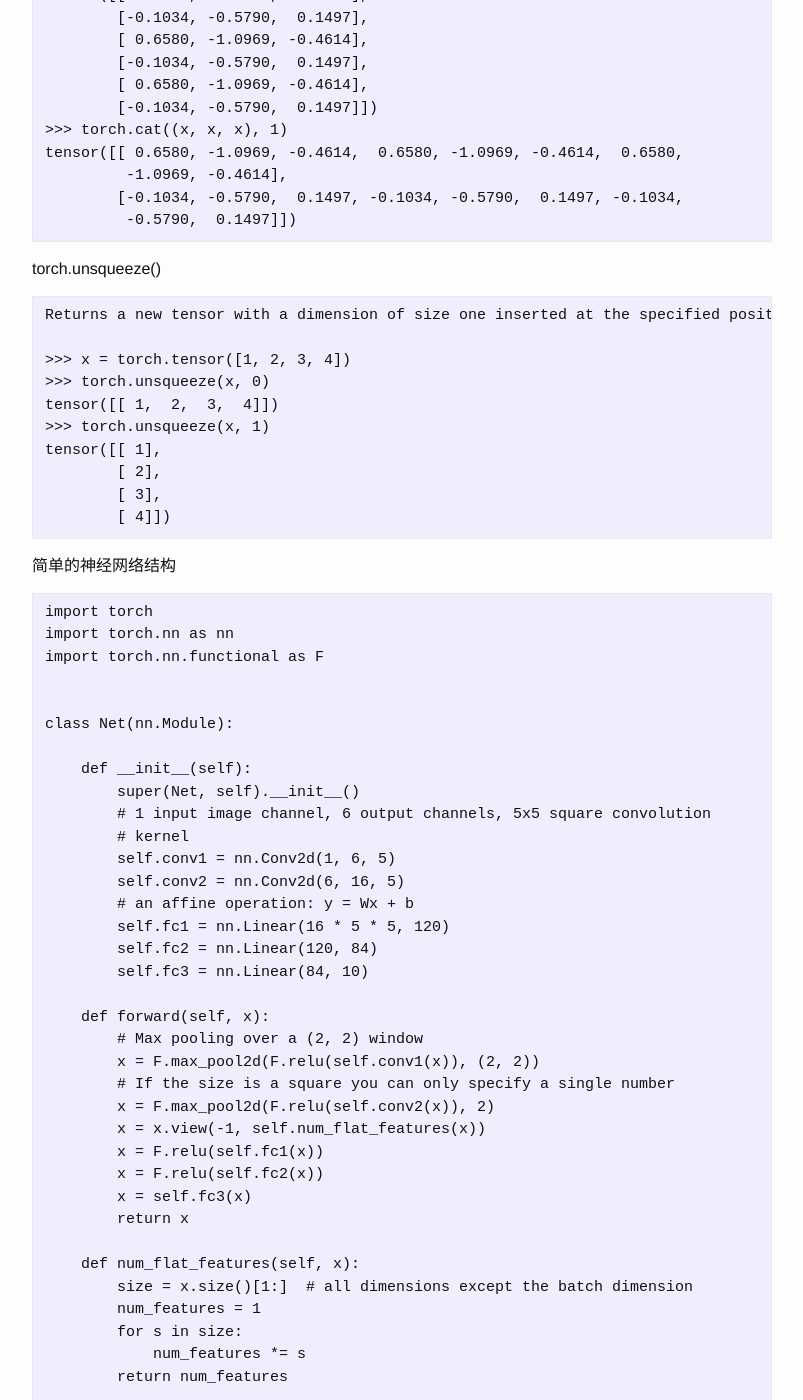
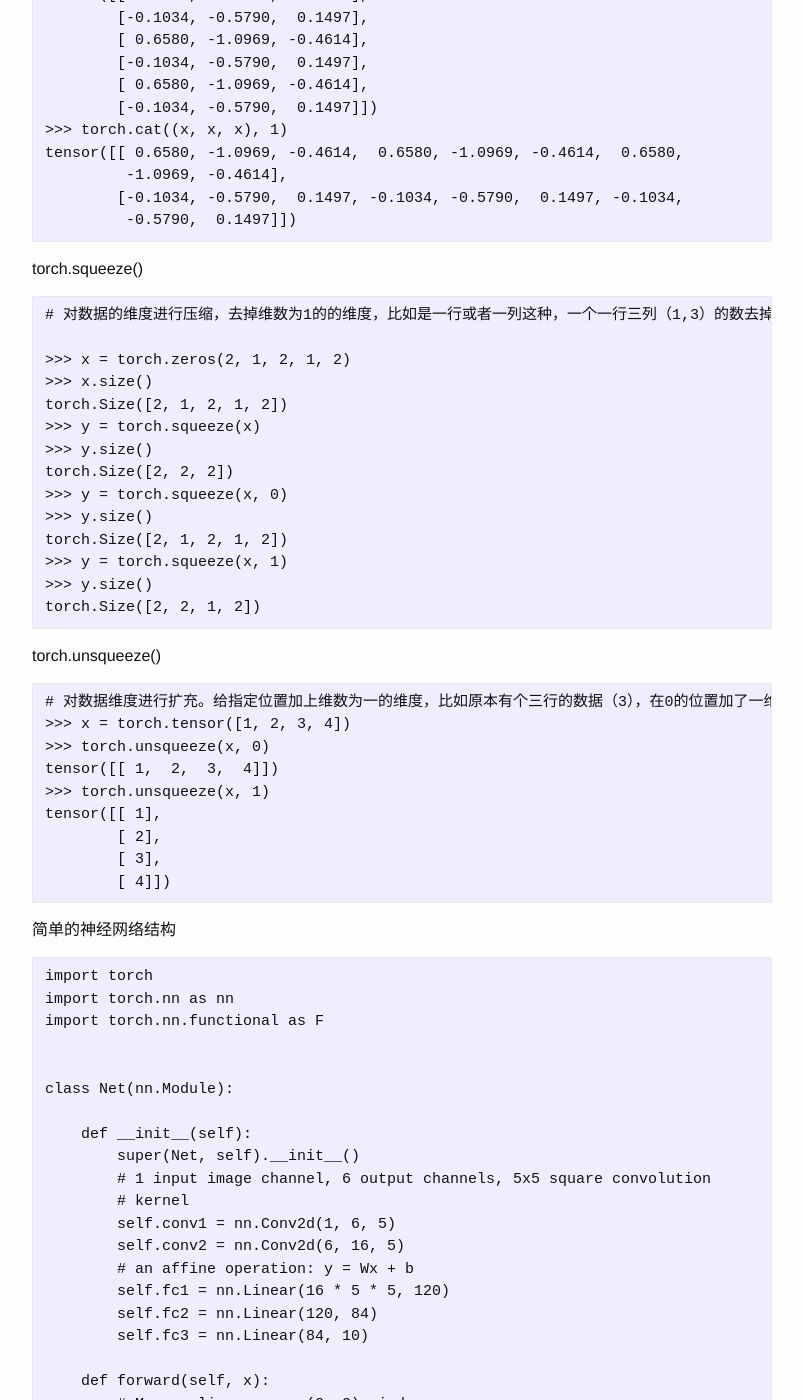
Before and after one commit to josephstalin117/josephstalin117.github.io, a Jekyll site: the page built from _posts/2019-3-11-pytorch.markdown, in a window 1280 px wide and 1400 px high, scrolled down 1820 px. Shown: the whole window, without its empty margins (238-1041 px from the left). Built offline with Jekyll 4.4.1, drawn with Linux system fonts in a browser that asks for light colours.

Commit message:
add squeeze

````diff
--- a/_posts/2019-3-11-pytorch.markdown
+++ b/_posts/2019-3-11-pytorch.markdown
@@ -94,10 +94,27 @@
          -0.5790,  0.1497]])
 ```
 
+torch.squeeze()
+```
+# 对数据的维度进行压缩，去掉维数为1的的维度，比如是一行或者一列这种，一个一行三列（1,3）的数去掉第一个维数为一的维度之后就变成（3）行。squeeze(a)就是将a中所有为1的维度删掉。不为1的维度没有影响。
+
+>>> x = torch.zeros(2, 1, 2, 1, 2)
+>>> x.size()
+torch.Size([2, 1, 2, 1, 2])
+>>> y = torch.squeeze(x)
+>>> y.size()
+torch.Size([2, 2, 2])
+>>> y = torch.squeeze(x, 0)
+>>> y.size()
+torch.Size([2, 1, 2, 1, 2])
+>>> y = torch.squeeze(x, 1)
+>>> y.size()
+torch.Size([2, 2, 1, 2])
+```
+
 torch.unsqueeze()
 ```
-Returns a new tensor with a dimension of size one inserted at the specified position. The returned tensor shares the same underlying data with this tensor.
-
+# 对数据维度进行扩充。给指定位置加上维数为一的维度，比如原本有个三行的数据（3），在0的位置加了一维就变成一行三列（1,3）。
 >>> x = torch.tensor([1, 2, 3, 4])
 >>> torch.unsqueeze(x, 0)
 tensor([[ 1,  2,  3,  4]])
````
